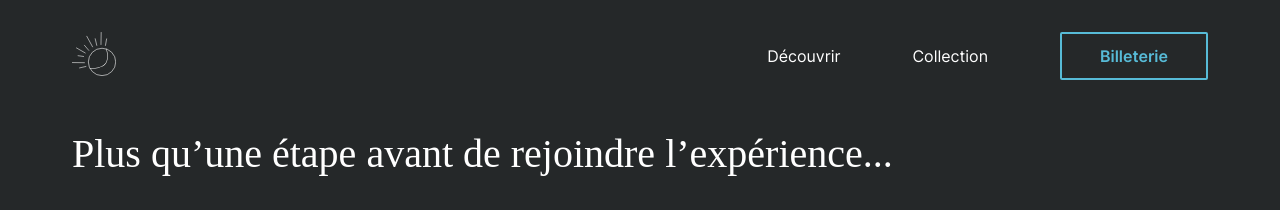
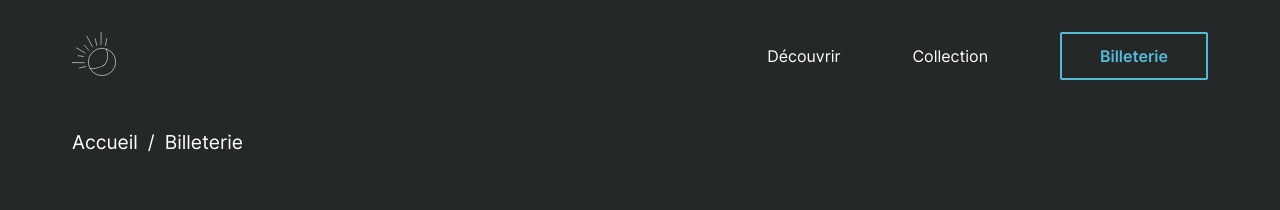
Before and after one commit to drissbenadjal/world-wide-museum, a Next.js app: page /billeterie in a window 1280 px wide. Shown: the top 210 px of the page. Built offline with nearby package versions, Linux system fonts and the light colour scheme.

Commit message:
add breadcrumb

```diff
--- a/src/pages/billeterie.jsx
+++ b/src/pages/billeterie.jsx
@@ -186,6 +186,11 @@ export default function Home() {
           />
         )}
         {sendLoad && <Popup type="load" />}
+        <div className="ariane">
+          <Link href="/">Accueil</Link>
+          <span> / </span>
+          <Link href="/billeterie">Billeterie</Link>
+        </div>
         <h1 className="display2 billeterie__head">
           Plus qu’une étape avant de rejoindre l’expérience...
         </h1>
--- a/src/pages/collection.jsx
+++ b/src/pages/collection.jsx
@@ -63,6 +63,11 @@ export default function Home() {
       </Head>
       <main>
         <BannerTop name="Découvrez notre collection" image={soleilLevant} />
+        <div className="ariane">
+          <Link href="/">Accueil</Link>
+          <span> / </span>
+          <Link href="/collection">Collection</Link>
+        </div>
         <section className="collection_artists">
           <h2>Le choix des artistes</h2>
           <div className="collection_artists_list">
--- a/src/pages/decouvrir.jsx
+++ b/src/pages/decouvrir.jsx
@@ -26,6 +26,11 @@ export default function Home() {
       </Head>
       <main>
         <BannerTop name="Une Journée Impressionnante" image={nuitEtoile} />
+        <div className="ariane">
+          <Link href="/">Accueil</Link>
+          <span> / </span>
+          <Link href="/collection">Collection</Link>
+        </div>
         <section className="discover_infos">
           <div className="discover_infos_left">
             <h2>Présentation du Projet</h2>
--- a/src/pages/oeuvre.jsx
+++ b/src/pages/oeuvre.jsx
@@ -46,7 +46,7 @@ export default function Home() {
         <link rel="manifest" href="/site.webmanifest"/>
       </Head>
       <main className="oeuvrepage">
-        <div className="oeuvrepage_ariane">
+        <div className="ariane">
           <Link href="/">Accueil</Link>
           <span> / </span>
           <Link href="/collection">Collection</Link>
--- a/src/styles/globals.css
+++ b/src/styles/globals.css
@@ -1399,16 +1399,17 @@ header button:hover .burgerIcon.active::after {
   margin-top: 145px;
 }
 
-.oeuvrepage_ariane {
+.ariane {
   display: flex;
   flex-direction: row;
   gap: 10px;
   max-width: var(--max-width);
   margin: auto;
   margin-bottom: 50px;
-}
-
-.oeuvrepage_ariane a {
+  font-size: 1.2em;
+}
+
+.ariane a {
   text-decoration: none;
   color: var(--white);
 }
```
